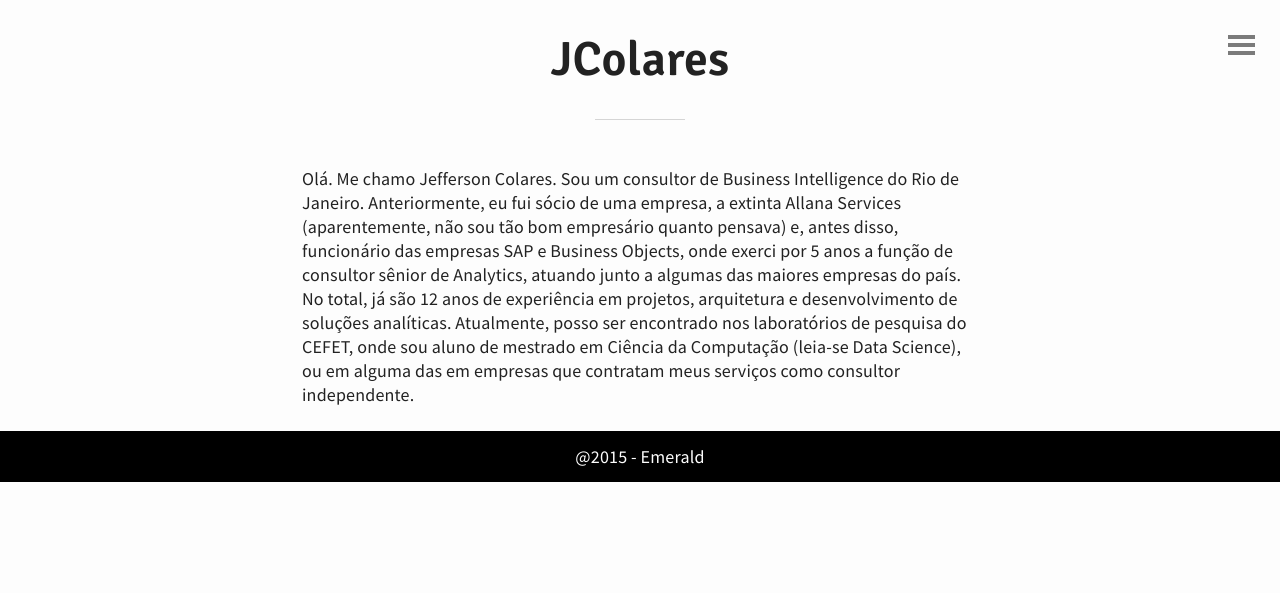
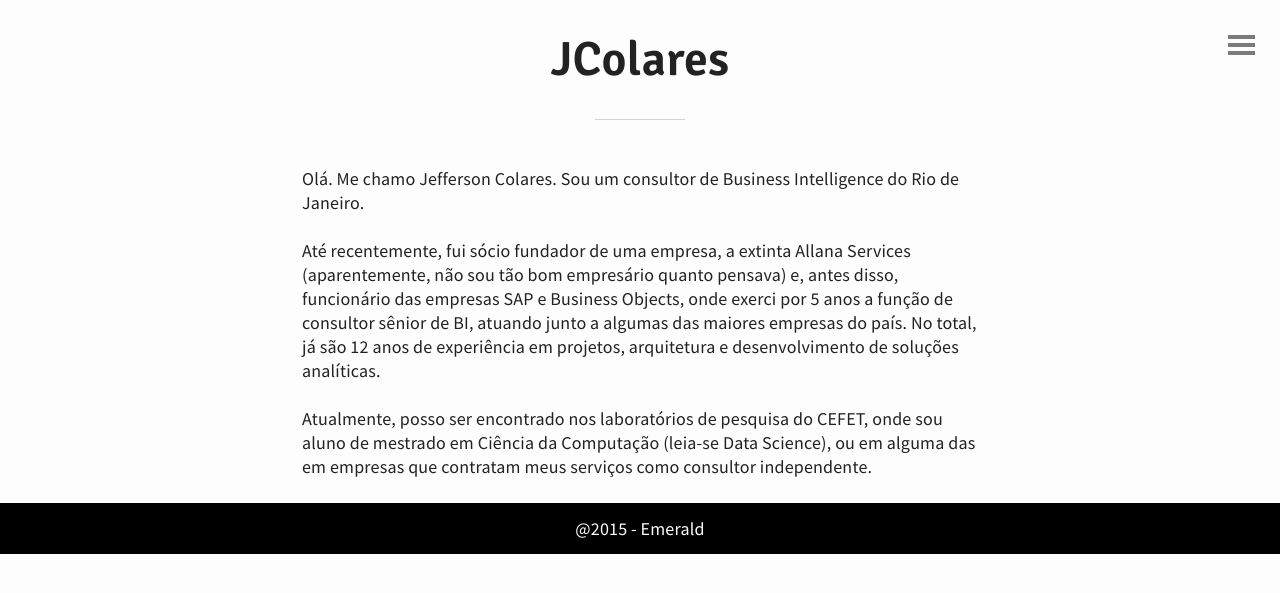
Before and after one commit to jcolares/jcolares.github.io, a Jekyll site: the page built from about.md, in a window 1280 px wide. Shown: the top 593 px of the page. Built offline with Jekyll 4.4.1, drawn with Linux system fonts in a browser that asks for light colours.

Commit message:
outro update no About

```diff
--- a/about.md
+++ b/about.md
@@ -5,6 +5,7 @@
 
 Olá.
 Me chamo Jefferson Colares. Sou um consultor de Business Intelligence do Rio de Janeiro.
-Anteriormente, eu fui sócio de uma empresa, a extinta Allana Services (aparentemente, não sou tão bom empresário quanto pensava) e, antes disso, funcionário das empresas SAP e Business Objects, onde exerci por 5 anos a função de consultor sênior de Analytics, atuando junto a algumas das maiores empresas do país.
-No total, já são 12 anos de experiência em projetos, arquitetura e desenvolvimento de soluções analíticas.
+
+Até recentemente, fui sócio fundador de uma empresa, a extinta Allana Services (aparentemente, não sou tão bom empresário quanto pensava) e, antes disso, funcionário das empresas SAP e Business Objects, onde exerci por 5 anos a função de consultor sênior de BI, atuando junto a algumas das maiores empresas do país. No total, já são 12 anos de experiência em projetos, arquitetura e desenvolvimento de soluções analíticas.
+
 Atualmente, posso ser encontrado nos laboratórios de pesquisa do CEFET, onde sou aluno de mestrado em Ciência da Computação (leia-se Data Science), ou em alguma das em empresas que contratam meus serviços como consultor independente.
```
